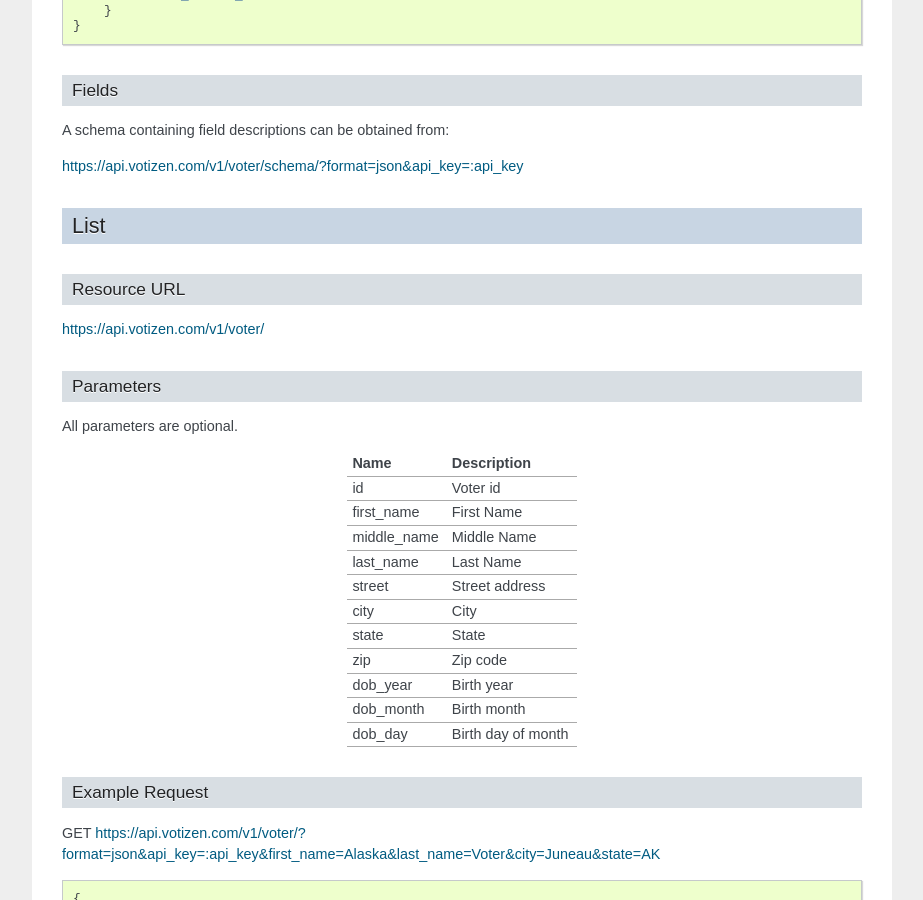
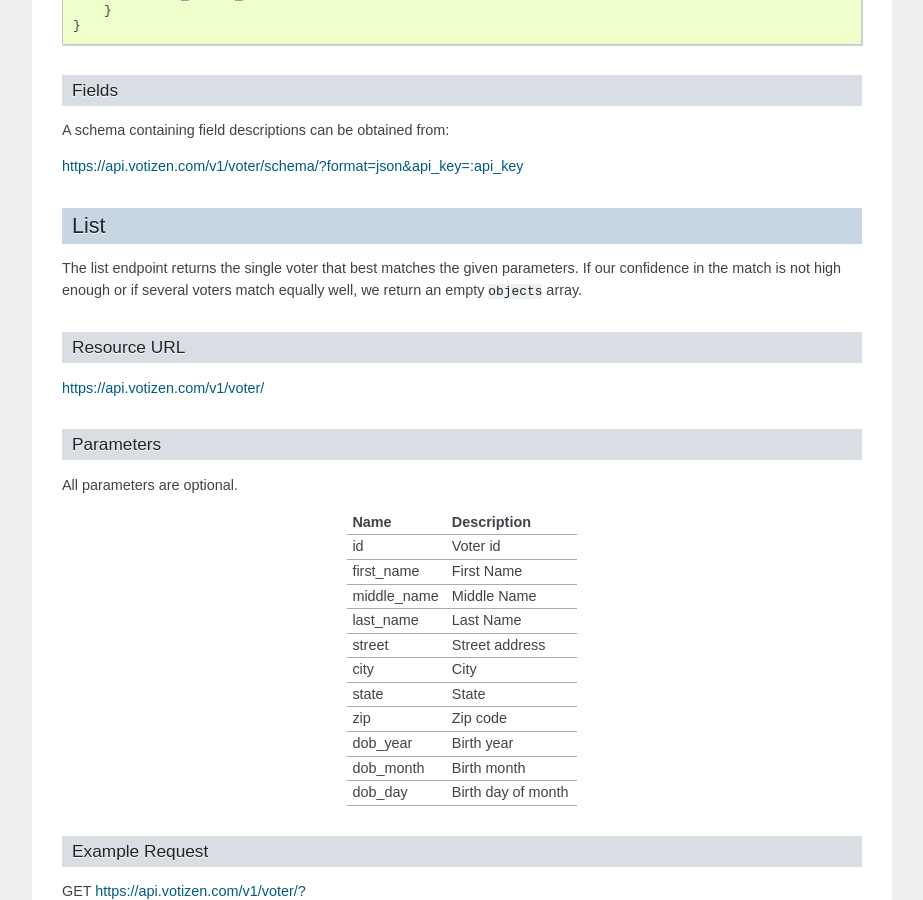
Before and after one commit to aditya-raj/api_doc, a Sphinx documentation site: the page built from docs/v1/voter.rst, in a window 1280 px wide and 900 px high, scrolled down 603 px. Shown: the whole window, without its empty margins (198-1121 px from the left). Built offline with Sphinx 7.4.7, drawn with Linux system fonts in a browser that asks for light colours.

Commit message:
Clarify that the "list" endpoint for voters returns either one or none.

```diff
--- a/docs/v1/voter.rst
+++ b/docs/v1/voter.rst
@@ -43,6 +43,10 @@
 
 List
 ====
+
+The list endpoint returns the single voter that best matches the given
+parameters. If our confidence in the match is not high enough or if several
+voters match equally well, we return an empty ``objects`` array.
 
 Resource URL
 ------------
```
